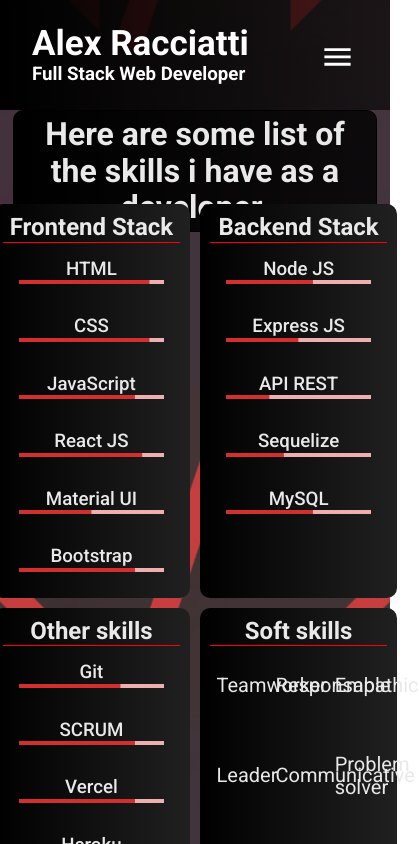
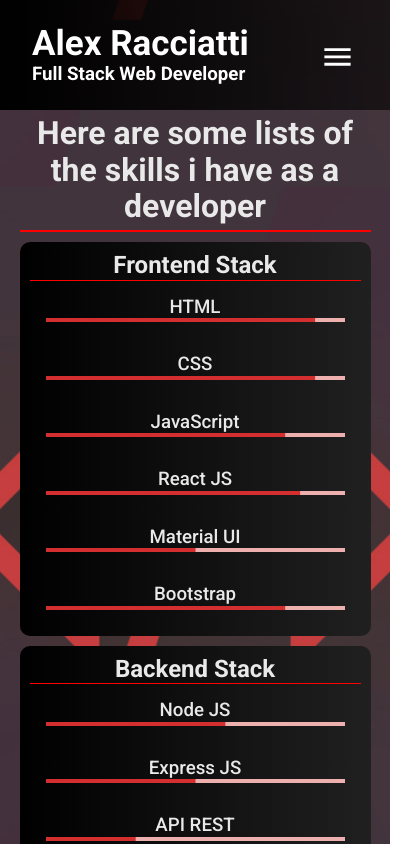
Before and after one commit to AlexRacciatti/Portfolio, a React (Create React App) app in the folder frontend/: page /skills in a window 390 px wide. Shown: the top 844 px of the page, 419 px wide, since content can reach past the window. Built offline with nearby package versions, Linux system fonts and the light colour scheme.

Commit message:
Styles: Add completed style and responsivity for Skills component

```diff
--- a/frontend/src/components/Skills/Skills.css
+++ b/frontend/src/components/Skills/Skills.css
@@ -27,11 +27,9 @@
     margin: auto;
     text-align: center;
     align-self: center;
-    border: 1px solid #000;
-    border-radius: 10px;
+    border-bottom: 2px solid red;
     padding: 5px;
     color: #E9E9E9;
-    background: linear-gradient(to right, rgba(0,0,0,1), rgba(0,0,0,0.8));
 }
 
 .item-2{
@@ -71,3 +69,20 @@ li {
     width: 26%;
     color: #e9e9e9
 }
+
+@media(max-width: 805px){
+    .grid-container{
+        display: flex;
+        flex-flow: column wrap;
+        padding-bottom: 3vh;
+    }
+
+    .skills-section{
+        width: 90%;
+    }
+
+    .soft-skills-li{
+        width: auto;
+        padding: 10px;
+    }
+}
--- a/frontend/src/components/Skills/Skills.js
+++ b/frontend/src/components/Skills/Skills.js
@@ -12,7 +12,7 @@ const Skills = () => {
     <div>
         <Header/>
         <main className='grid-container'>
-          <h1 className='item-1'>Here are some list of the skills i have as a developer.</h1>
+          <h1 className='item-1'>Here are some lists of the skills i have as a developer</h1>
           <section className='item-2 skills-section'>
             <h2>Frontend Stack</h2>
             <ul>
```
